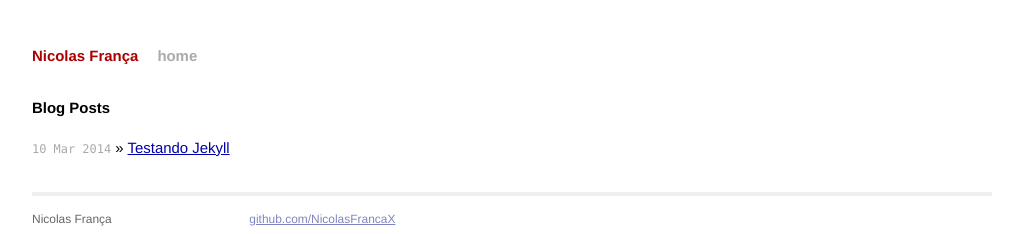
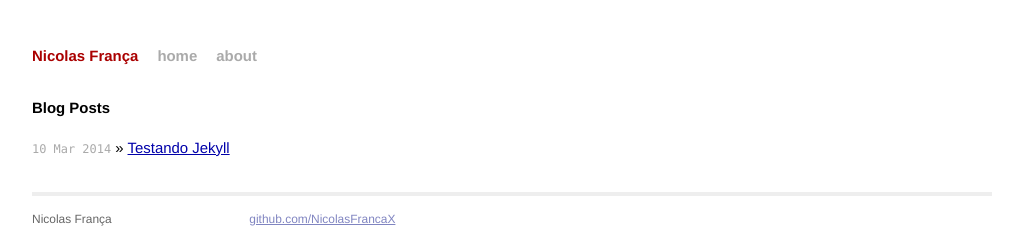
Before and after one commit to NicolasFrancaX/nicolasfrancax.github.io, a Jekyll site: the page built from index.html, in a window 1280 px wide. Shown: the top 234 px of the page, without its empty margins (128-1151 px from the left). Built offline with Jekyll 4.4.1, drawn with Linux system fonts in a browser that asks for light colours; Markdown is read by kramdown in place of the engine named in the settings.

Commit message:
adicionando about

```diff
--- a/_layouts/default.html
+++ b/_layouts/default.html
@@ -19,6 +19,7 @@
           <div class="header">
             <h1 class="title"><a href="/">{{ site.name }}</a></h1>
             <a class="extra" href="/">home</a>
+            <a class="extra" href="/">about</a>
           </div>
 
           {{ content }}
```
